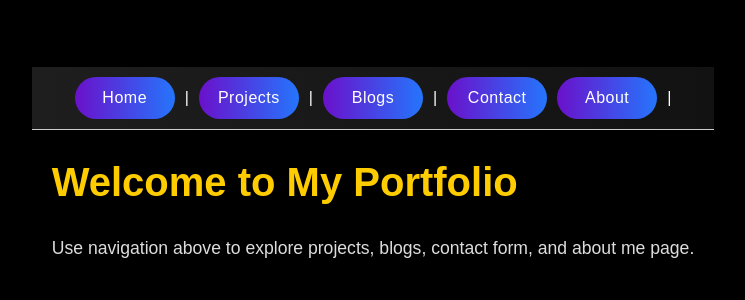
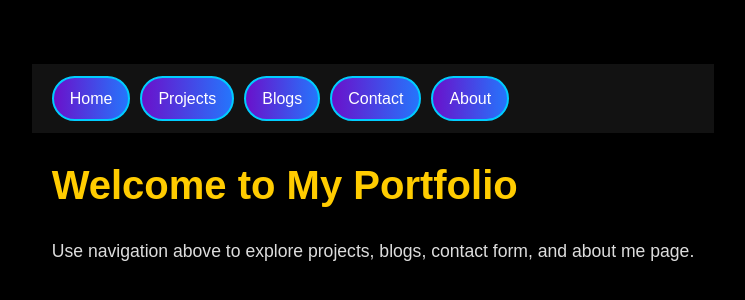
Before and after one commit to swagath088/portfolio-frontend, a React (Vite) app: page / in a window 1280 px wide. Shown: the part 218-518 px from the top of the page, without its empty margins (267-1012 px from the left). Built offline with nearby package versions, Linux system fonts and the light colour scheme; no server answers.

Commit message:
Make mobile navbar buttons slide left; content always visible; mobile responsive

```diff
--- a/src/App.css
+++ b/src/App.css
@@ -1,90 +1,144 @@
-/* ===== Navbar styling ===== */
-nav {
-  background: linear-gradient(90deg, #1e1e1e, #121212);
+/* Navbar wrapper */
+nav.nav {
+  display: flex;
+  justify-content: space-between;
+  align-items: center;
+  background: #121212;
   padding: 12px 20px;
-  display: flex;
-  flex-wrap: wrap; /* allows buttons to move to next line on small screens */
-  align-items: center;
-  justify-content: center;
-  gap: 10px;
-  box-shadow: 0 4px 10px rgba(0, 0, 0, 0.4);
   position: sticky;
   top: 0;
   z-index: 100;
 }
 
-/* ===== Button Links ===== */
-.nav-btn {
-  text-decoration: none;
+/* Hamburger only visible on mobile */
+.mobile-hamburger {
+  display: none;
+  font-size: 1.5rem;
+  cursor: pointer;
   color: #fff;
-  background: linear-gradient(90deg, #6a11cb, #2575fc);
-  padding: 8px 18px;
-  border-radius: 25px;
-  font-weight: 500;
-  letter-spacing: 0.5px;
-  transition: all 0.3s ease;
-  border: none;
-  display: inline-block;
-  text-align: center;
-  white-space: normal; /* allow text to wrap instead of cutting off */
-  min-width: 100px; /* optional: avoid very tiny buttons */
 }
 
-/* Hover effect */
-.nav-btn:hover {
-  transform: scale(1.07);
-  background: linear-gradient(90deg, #2575fc, #6a11cb);
-  box-shadow: 0 0 12px rgba(101, 155, 255, 0.7);
+/* Buttons container */
+.nav-buttons {
+  display: flex;
+  gap: 10px;
+  flex-wrap: wrap;
+  align-items: center;
 }
 
-/* ===== Logout button styling ===== */
-nav button {
-  background: #e63946;
+.nav-btn, nav button {
   color: #fff;
-  border: none;
-  padding: 8px 18px;
+  padding: 8px 16px;
   border-radius: 25px;
-  cursor: pointer;
+  background: linear-gradient(90deg, #6a11cb, #2575fc);
+  text-decoration: none;
+  white-space: nowrap;
   font-weight: 500;
-  transition: all 0.3s ease;
-  white-space: normal; /* wrap text if necessary */
-  min-width: 100px;    /* avoid tiny buttons */
+  transition: all 0.3s;
 }
 
-nav button:hover {
-  background: #ff4d5a;
-  transform: scale(1.07);
-  box-shadow: 0 0 10px rgba(255, 77, 90, 0.7);
+.nav-btn:hover, nav button:hover {
+  transform: scale(1.05);
 }
 
-/* ===== Responsive Design ===== */
+/* Hamburger hidden on desktop */
+.mobile-hamburger {
+  display: none;
+  font-size: 1.5rem;
+  cursor: pointer;
+  color: #fff;
+}
 
-/* Medium devices (tablets) */
-@media (max-width: 992px) {
-  nav {
-    flex-direction: column; /* stack buttons vertically */
-    gap: 10px;
-    align-items: stretch; /* buttons fill available width */
+/* Navbar buttons */
+.nav-buttons {
+  display: flex;
+  gap: 10px;
+  flex-wrap: wrap;
+  align-items: center;
+}
+
+/* Mobile responsive */
+@media (max-width: 768px) {
+  .mobile-hamburger {
+    display: block;
   }
+
+  .nav-buttons {
+    position: fixed;
+    left: -100%;
+    top: 0;
+    width: 200px;
+    height: 100%;
+    background: #111;
+    flex-direction: column;
+    padding: 20px;
+    gap: 15px;
+    transition: left 0.3s ease;
+    overflow-y: auto;
+    z-index: 200;
+  }
+
+  .nav-buttons.open {
+    left: 0; /* slide in */
+  }
+
   .nav-btn, nav button {
     width: 100%;
-    max-width: 400px; /* optional max width for larger tablets */
-    padding: 10px 0;
-    font-size: 0.95rem;
-    text-align: center;
+    text-align: left;
+    white-space: normal;
+  }
+
+  .content-wrapper {
+    margin-left: 0; /* content full width by default */
+    transition: margin-left 0.3s ease;
+  }
+
+  /* Shift content when sidebar is open */
+  .nav-buttons.open ~ .content-wrapper {
+    margin-left: 200px;
   }
 }
 
-/* Small devices (mobiles) */
-@media (max-width: 576px) {
-  nav {
-    padding: 10px 15px;
-    gap: 8px;
+
+/* ===== MOBILE RESPONSIVE ===== */
+@media (max-width: 768px) {
+  .mobile-hamburger {
+    display: block;
   }
+
+  .nav-buttons {
+    position: fixed;
+    left: -100%; /* hide offscreen */
+    top: 0;
+    width: 200px;
+    height: 100%;
+    background: #111;
+    flex-direction: column;
+    padding: 20px;
+    gap: 15px;
+    transition: left 0.3s ease;
+    overflow-y: auto;
+    z-index: 200;
+  }
+
+  .nav-buttons.open {
+    left: 0; /* slide in */
+  }
+
   .nav-btn, nav button {
     width: 100%;
-    padding: 10px 0;
-    font-size: 0.9rem;
-    border-radius: 20px;
+    text-align: left;
+    white-space: normal; /* wrap text */
+  }
+
+  /* Content should have margin to avoid hiding under navbar */
+  .content-wrapper {
+    margin-left: 200px;
+    transition: margin-left 0.3s ease;
+  }
+
+  /* When menu is closed, content full width */
+  .nav-buttons:not(.open) ~ .content-wrapper {
+    margin-left: 0;
   }
 }
--- a/src/App.jsx
+++ b/src/App.jsx
@@ -21,35 +21,45 @@ function App() {
     return token ? { token, username, isSuperuser } : null;
   });
 
+  const [mobileMenu, setMobileMenu] = useState(false); // for mobile sidebar toggle
+
   const handleLogout = () => {
     localStorage.clear();
     setUser(null);
+    setMobileMenu(false);
   };
+
+  const toggleMobileMenu = () => setMobileMenu(!mobileMenu);
 
   return (
     <Router>
-      {/* Navbar for everyone */}
-      <nav style={{ padding: "10px", borderBottom: "1px solid #ccc" }}>
-        <Link to="/" className="nav-btn">Home</Link> |{" "}
-        <Link to="/projects" className="nav-btn">Projects</Link> |{" "}
-        <Link to="/blogs" className="nav-btn">Blogs</Link> |{" "}
-        <Link to="/add-message" className="nav-btn">Contact</Link>
-        <Link to="/about" className="nav-btn">About</Link> |{" "}
-        {user && (
+      {/* Navbar */}
+      <nav className="nav">
+        {/* Hamburger for mobile */}
+        <div className="mobile-hamburger" onClick={toggleMobileMenu}>
+          ☰
+        </div>
+
+        {/* Navbar buttons */}
+        <div className={`nav-buttons ${mobileMenu ? "open" : ""}`}>
+          <Link to="/" className="nav-btn" onClick={() => setMobileMenu(false)}>Home</Link>
+          <Link to="/projects" className="nav-btn" onClick={() => setMobileMenu(false)}>Projects</Link>
+          <Link to="/blogs" className="nav-btn" onClick={() => setMobileMenu(false)}>Blogs</Link>
+          <Link to="/add-message" className="nav-btn" onClick={() => setMobileMenu(false)}>Contact</Link>
+          <Link to="/about" className="nav-btn" onClick={() => setMobileMenu(false)}>About</Link>
+          {user && user.isSuperuser && (
             <>
-            {" | "}
-            {user.isSuperuser && (
-              <>
-                <Link to="/add-project" className="nav-btn">Add Project</Link> |{" "}
-                <Link to="/add-blog" className="nav-btn">Add Blog</Link> |{" "}
-                <Link to="/view-messages" className="nav-btn">View Messages</Link> |{" "}
+              <Link to="/add-project" className="nav-btn" onClick={() => setMobileMenu(false)}>Add Project</Link>
+              <Link to="/add-blog" className="nav-btn" onClick={() => setMobileMenu(false)}>Add Blog</Link>
+              <Link to="/view-messages" className="nav-btn" onClick={() => setMobileMenu(false)}>View Messages</Link>
             </>
           )}
-            <button onClick={handleLogout}>Logout</button>
-          </>
-        )}
+          {user && <button onClick={handleLogout}>Logout</button>}
+        </div>
       </nav>
 
+      {/* Content wrapper ensures mobile sidebar does not hide content */}
+      <div className="content-wrapper">
         <Routes>
           {/* Public routes */}
           <Route path="/" element={<Home user={user} />} />
@@ -65,9 +75,10 @@ function App() {
           <Route path="/modify-project/:id" element={user?.isSuperuser ? <ModifyProject /> : <Navigate to="/" />} />
           <Route path="/modify-blog/:id" element={user?.isSuperuser ? <ModifyBlog /> : <Navigate to="/" />} />
 
-        {/* Login route for guests */}
+          {/* Login route */}
           <Route path="/login" element={user ? <Navigate to="/" /> : <Login setUser={setUser} />} />
         </Routes>
+      </div>
     </Router>
   );
 }
```
Lines whose indentation alone changed are shown as unchanged.
